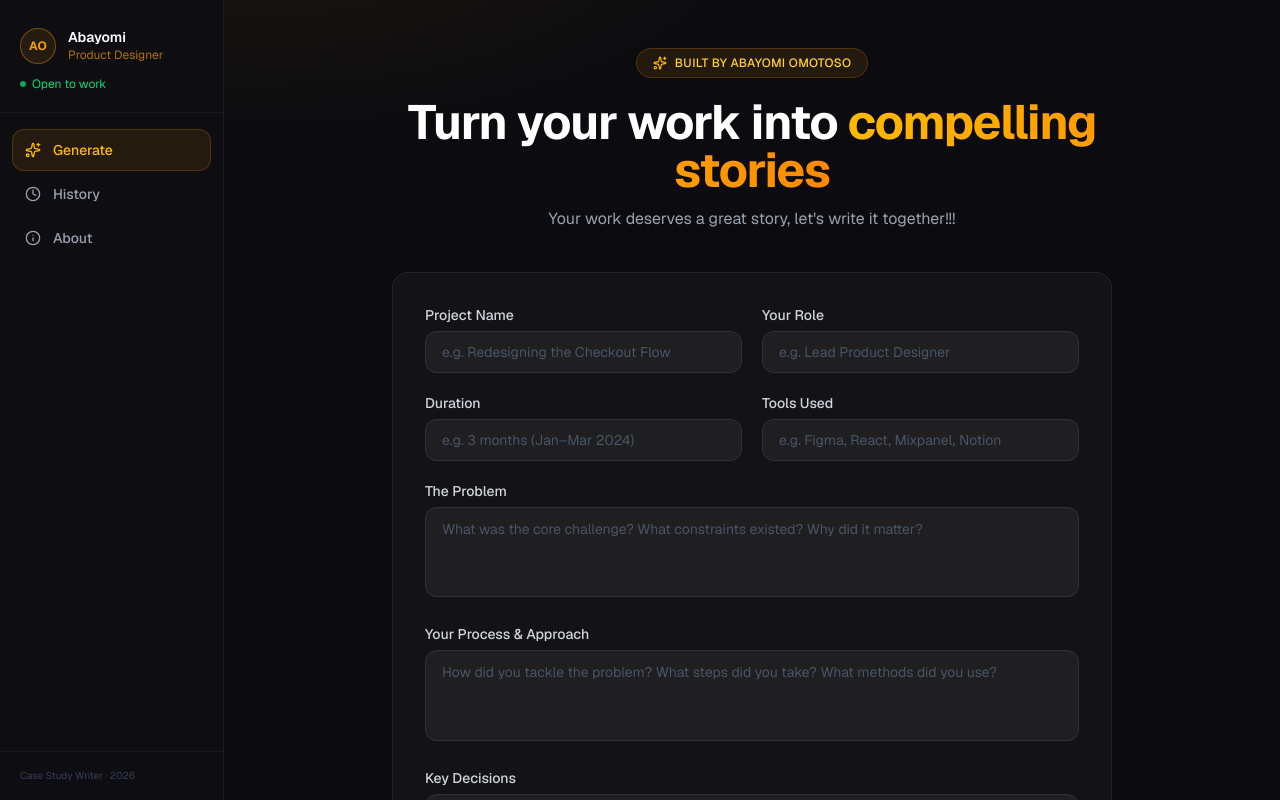
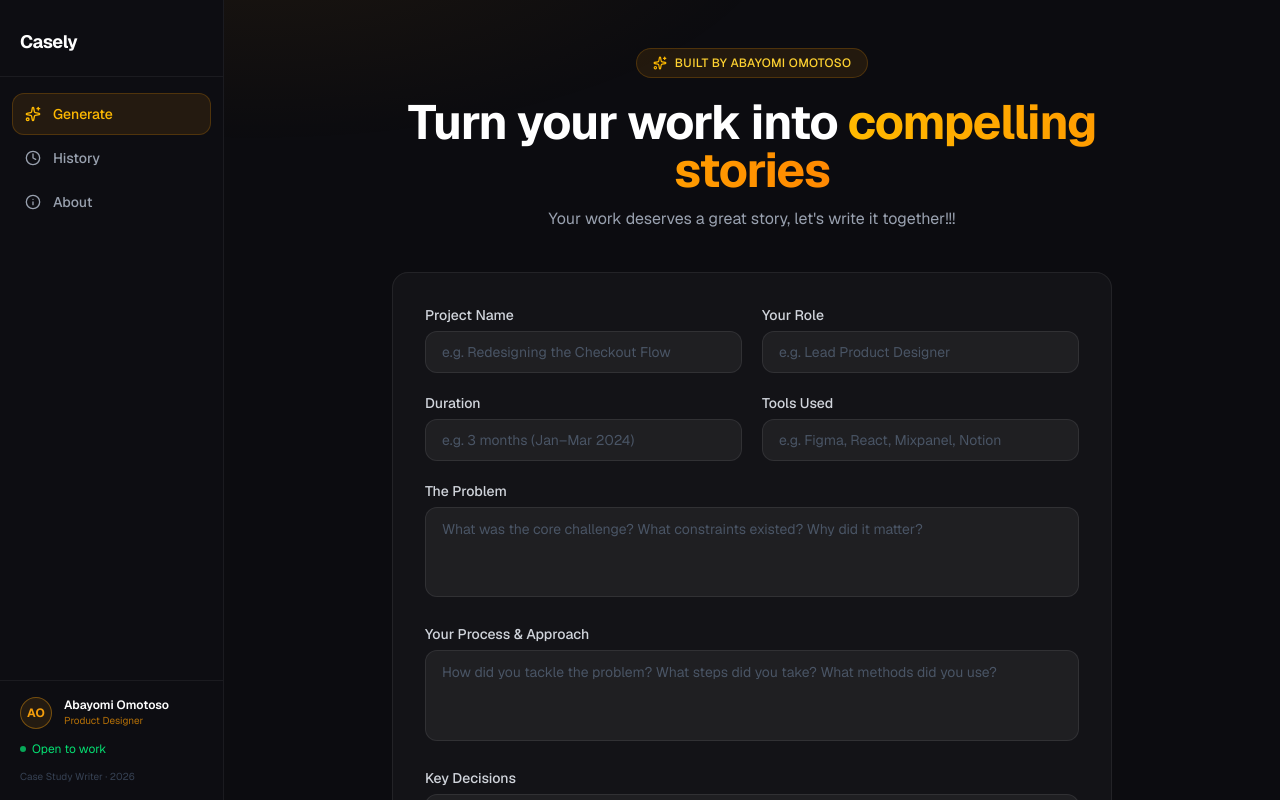
Before and after one commit to Tosho11/case-study-writer, a Next.js app: page / in a window 1280 px wide. Built offline with nearby package versions, Linux system fonts and the light colour scheme.

Commit message:
Rebrand sidebar header to Casely, move identity to bottom

```diff
--- a/app/components/Sidebar.tsx
+++ b/app/components/Sidebar.tsx
@@ -38,7 +38,7 @@ export default function Sidebar({
         open ? "translate-x-0" : "-translate-x-full lg:translate-x-0",
       ].join(" ")}
     >
-      {/* Identity block */}
+      {/* App name / logo */}
       <div className="relative px-5 pt-7 pb-5 border-b border-white/[0.06]">
         {/* Mobile close */}
         <button
@@ -48,26 +48,7 @@ export default function Sidebar({
           <X className="w-4 h-4" />
         </button>
 
-        <div className="flex items-center gap-3 mb-3">
-          <div className="w-9 h-9 rounded-full border border-[#F59E0B]/40 bg-[#F59E0B]/10 flex items-center justify-center flex-shrink-0">
-            <span className="text-[#F59E0B] text-xs font-bold tracking-wide">
-              AO
-            </span>
-          </div>
-          <div className="min-w-0">
-            <p className="text-white font-semibold text-sm leading-tight">
-              Abayomi
-            </p>
-            <p className="text-amber-500/70 text-xs truncate">
-              Product Designer
-            </p>
-          </div>
-        </div>
-
-        <div className="flex items-center gap-1.5">
-          <span className="w-1.5 h-1.5 rounded-full bg-green-400 animate-pulse flex-shrink-0" />
-          <span className="text-green-400 text-xs">Open to work</span>
-        </div>
+        <p className="text-white font-bold text-lg tracking-tight">Casely</p>
       </div>
 
       {/* Nav items */}
@@ -104,11 +85,26 @@ export default function Sidebar({
         })}
       </nav>
 
-      {/* Bottom label */}
-      <div className="px-5 py-4 border-t border-white/[0.06]">
-        <p className="text-gray-700 text-[10px] leading-relaxed">
-          Case Study Writer · 2026
-        </p>
+      {/* Bottom: identity + label */}
+      <div className="px-5 py-4 border-t border-white/[0.06] space-y-3">
+        {/* Avatar + name + role */}
+        <div className="flex items-center gap-3">
+          <div className="w-8 h-8 rounded-full border border-[#F59E0B]/40 bg-[#F59E0B]/10 flex items-center justify-center flex-shrink-0">
+            <span className="text-[#F59E0B] text-xs font-bold tracking-wide">AO</span>
+          </div>
+          <div className="min-w-0">
+            <p className="text-white font-semibold text-xs leading-tight">Abayomi Omotoso</p>
+            <p className="text-amber-500/70 text-[10px] truncate">Product Designer</p>
+          </div>
+        </div>
+
+        {/* Open to work */}
+        <div className="flex items-center gap-1.5">
+          <span className="w-1.5 h-1.5 rounded-full bg-green-400 animate-pulse flex-shrink-0" />
+          <span className="text-green-400 text-xs">Open to work</span>
+        </div>
+
+        <p className="text-gray-700 text-[10px]">Case Study Writer · 2026</p>
       </div>
     </aside>
   );
```
